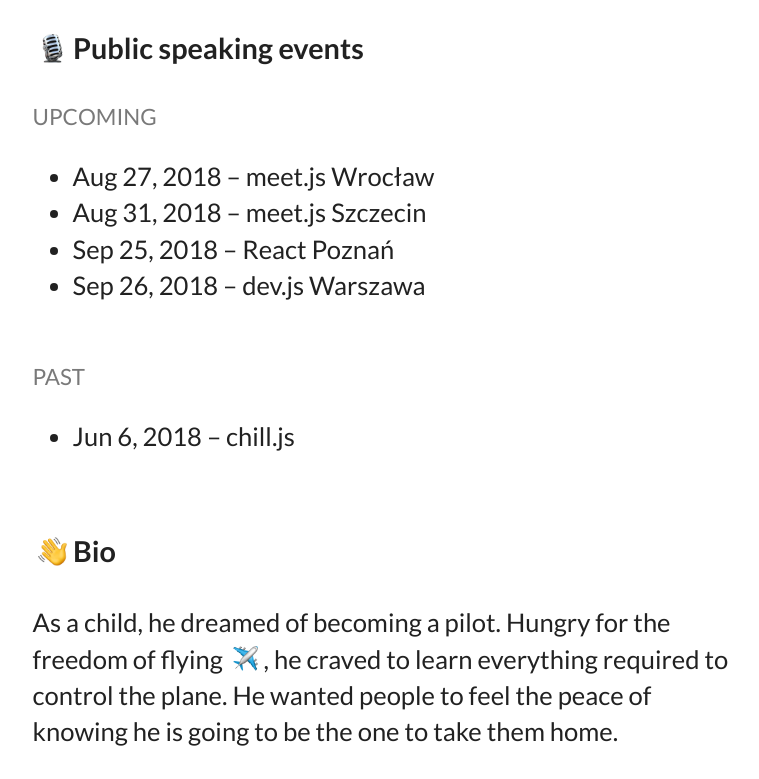
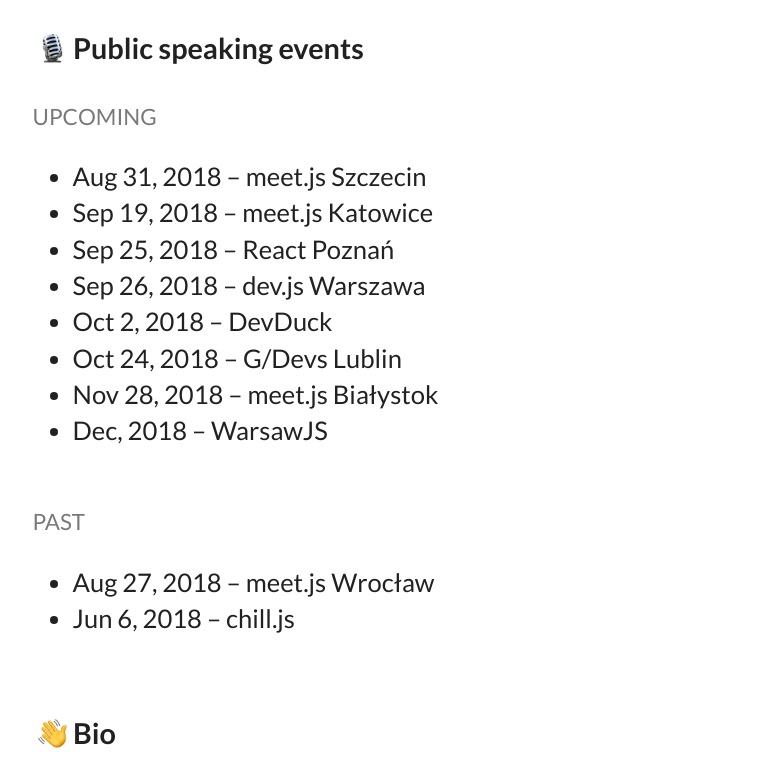
Before and after one commit to maciejmyslinski/maciejmyslinski.com, a Gatsby site: page / in a window 1280 px wide. Shown: the part 587-1366 px from the top of the page, without its empty margins (249-1008 px from the left). Built offline with nearby package versions, Linux system fonts and the light colour scheme; Gatsby itself is replaced by a stand-in of ours.

Commit message:
Update events list

```diff
--- a/src/pages/index.js
+++ b/src/pages/index.js
@@ -59,13 +59,18 @@
     </H2>
     <H3>Upcoming</H3>
     <ul>
-      <li>Aug 27, 2018 – meet.js Wrocław</li>
       <li>Aug 31, 2018 – meet.js Szczecin</li>
+      <li>Sep 19, 2018 – meet.js Katowice</li>
       <li>Sep 25, 2018 – React Poznań</li>
       <li>Sep 26, 2018 – dev.js Warszawa</li>
+      <li>Oct 2, 2018 – DevDuck</li>
+      <li>Oct 24, 2018 – G/Devs Lublin</li>
+      <li>Nov 28, 2018 – meet.js Białystok</li>
+      <li>Dec, 2018 – WarsawJS</li>
     </ul>
     <H3>Past</H3>
     <ul>
+      <li>Aug 27, 2018 – meet.js Wrocław</li>
       <li>Jun 6, 2018 – chill.js</li>
     </ul>
     <H2>
```
